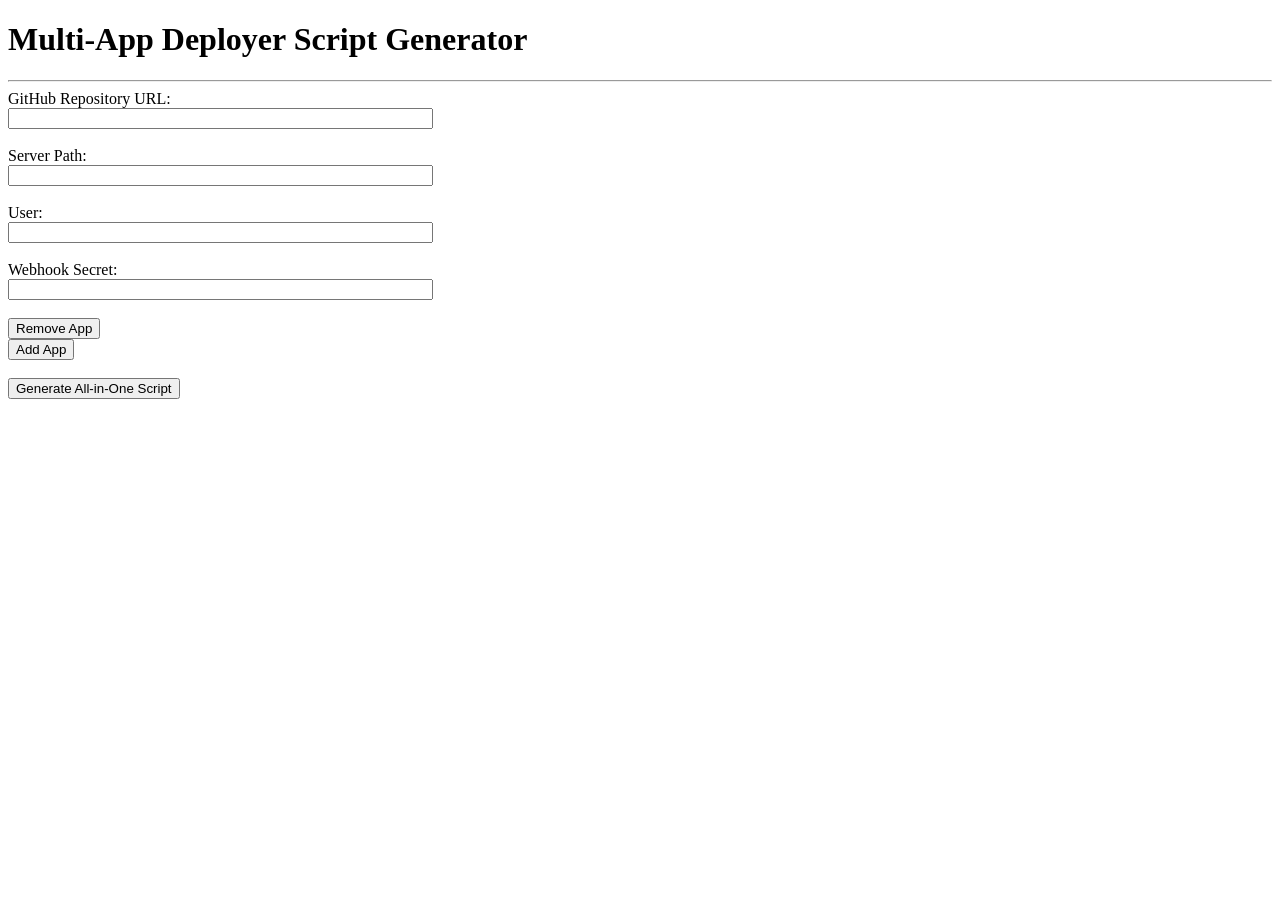
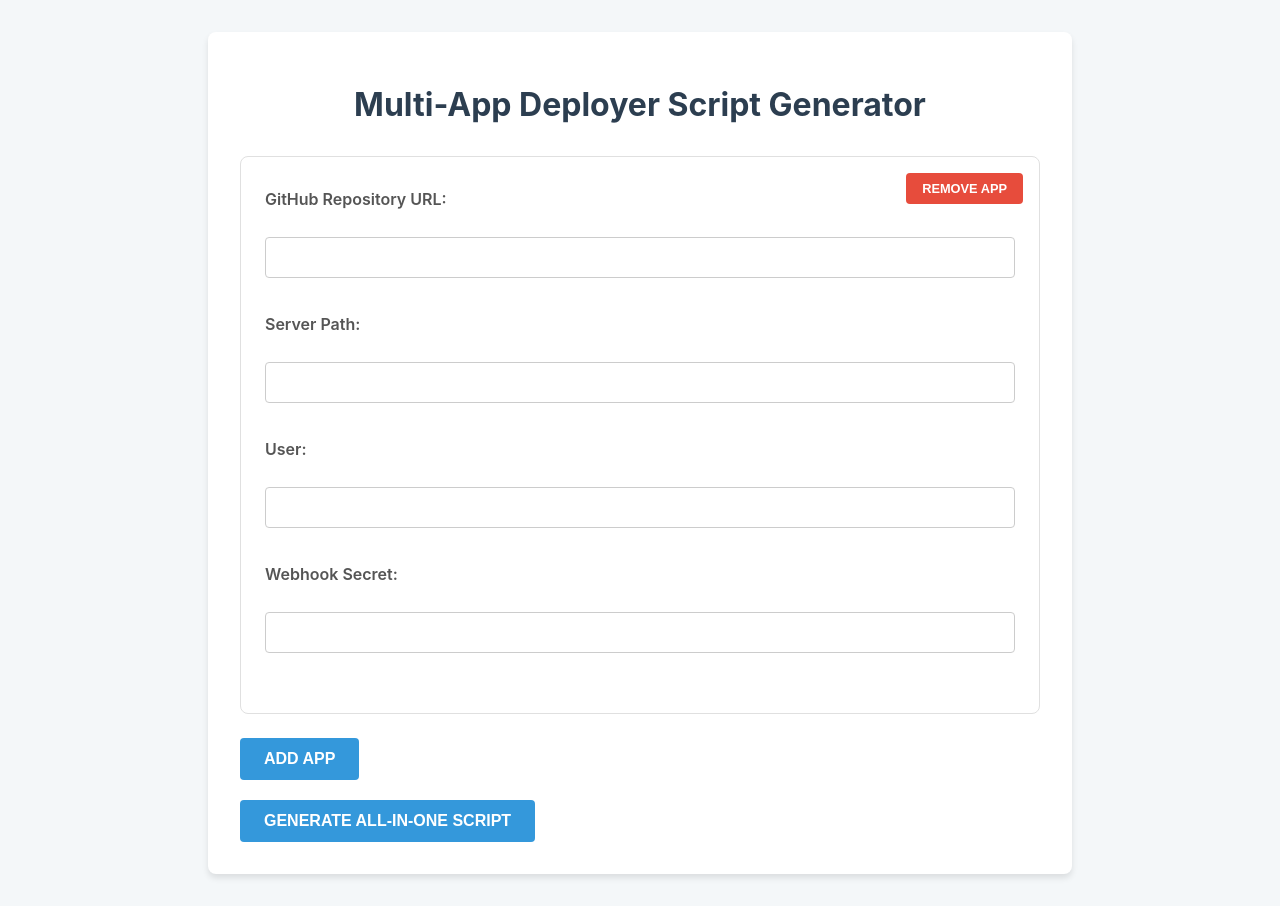
Before and after one commit to arm00pv/aude, a Node server app: page / in a window 1280 px wide. Before the commit the page ends 399 px from the top, so only its background shows below. Run offline with Node 20, Linux system fonts and the light colour scheme.

Commit message:
This commit improves the user experience of the application by adding a professional stylesheet.
A new `public/style.css` file has been created with styles for layout, typography, form elements, and buttons. The main EJS template has been updated to link this stylesheet and use a `<main>` container for the content.

This results in a cleaner, more modern, and more user-friendly interface.

```diff
--- /dev/null
+++ b/public/style.css
@@ -0,0 +1,92 @@
+body {
+    font-family: -apple-system, BlinkMacSystemFont, "Segoe UI", Roboto, Helvetica, Arial, sans-serif, "Apple Color Emoji", "Segoe UI Emoji", "Segoe UI Symbol";
+    background-color: #f4f7f9;
+    color: #333;
+    margin: 0;
+    padding: 2rem;
+}
+
+main {
+    max-width: 800px;
+    margin: 0 auto;
+    background-color: #fff;
+    padding: 2rem;
+    border-radius: 8px;
+    box-shadow: 0 4px 6px rgba(0, 0, 0, 0.1);
+}
+
+h1 {
+    text-align: center;
+    color: #2c3e50;
+    margin-bottom: 2rem;
+}
+
+#apps-container .app-config {
+    border: 1px solid #e0e0e0;
+    border-radius: 8px;
+    padding: 1.5rem;
+    margin-bottom: 1.5rem;
+    position: relative;
+    padding-top: 2rem; /* Add padding to the top to make space for the remove button */
+}
+
+#apps-container .app-config:first-child {
+    border-top: 1px solid #e0e0e0;
+}
+
+label {
+    display: block;
+    margin-bottom: 0.5rem;
+    font-weight: 600;
+    color: #555;
+}
+
+input[type="text"],
+input[type="password"],
+input[type="number"] {
+    width: 100%;
+    padding: 0.75rem;
+    border: 1px solid #ccc;
+    border-radius: 4px;
+    box-sizing: border-box;
+    margin-bottom: 1rem;
+}
+
+button, input[type="submit"] {
+    padding: 0.75rem 1.5rem;
+    border: none;
+    border-radius: 4px;
+    cursor: pointer;
+    font-size: 1rem;
+    font-weight: 600;
+    text-transform: uppercase;
+}
+
+#add-app, input[type="submit"] {
+    background-color: #3498db;
+    color: white;
+    transition: background-color 0.3s;
+}
+
+#add-app:hover, input[type="submit"]:hover {
+    background-color: #2980b9;
+}
+
+.remove-app {
+    background-color: #e74c3c;
+    color: white;
+    position: absolute;
+    top: 1rem;
+    right: 1rem;
+    transition: background-color 0.3s;
+    padding: 0.5rem 1rem;
+    font-size: 0.8rem;
+}
+
+.remove-app:hover {
+    background-color: #c0392b;
+}
+
+hr {
+    display: none;
+}
--- a/views/index.ejs
+++ b/views/index.ejs
@@ -2,8 +2,10 @@
 <html>
 <head>
   <title>Multi-App Deployer Script Generator</title>
+  <link rel="stylesheet" href="/style.css">
 </head>
 <body>
+  <main>
     <h1>Multi-App Deployer Script Generator</h1>
 
     <form action="./generate-script" method="post">
@@ -14,6 +16,7 @@
       <br><br>
       <input type="submit" value="Generate All-in-One Script">
     </form>
+  </main>
 
   <template id="app-template">
     <div class="app-config">
```
Lines whose indentation alone changed are shown as unchanged.
